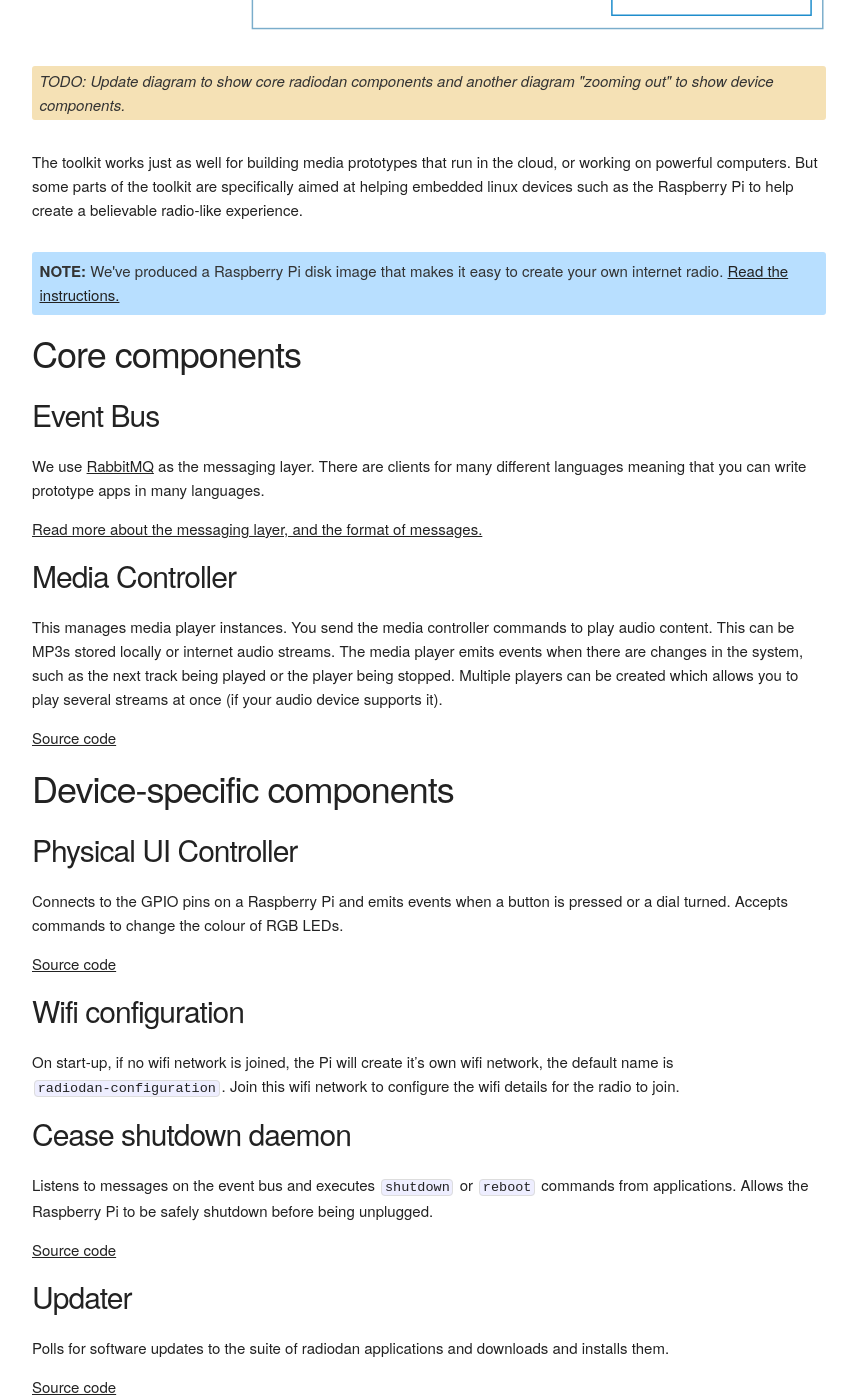
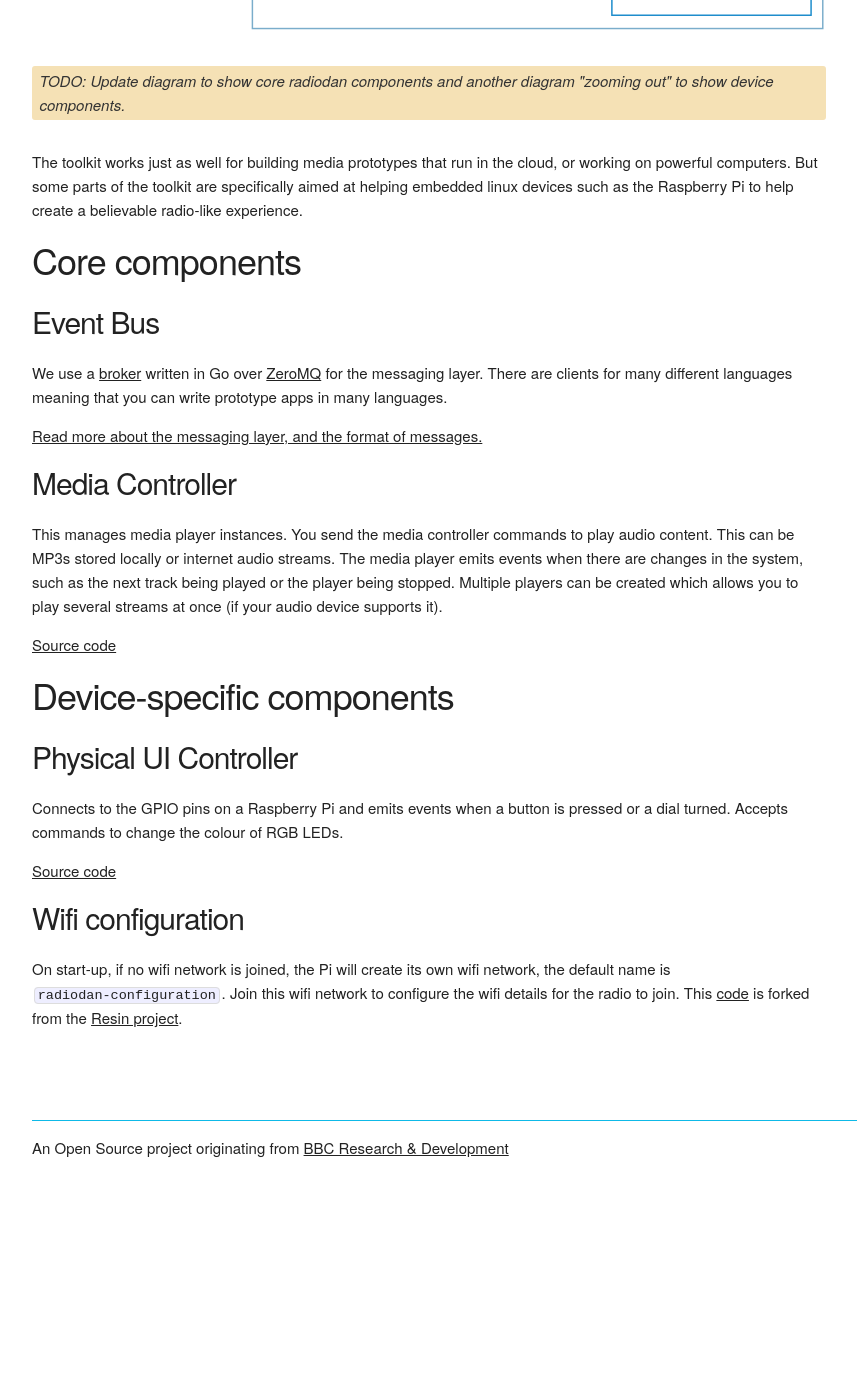
Before and after one commit to radiodan/radiodan.github.io, a Jekyll site: the page built from help/architecture.md, in a window 1280 px wide and 1400 px high, scrolled down 1252 px. Shown: the whole window, without its empty margins (128-985 px from the left). Built offline with Jekyll 4.4.1, drawn with Linux system fonts in a browser that asks for light colours; comment, search, counter and statistics services are not loaded; after the commit the page ends 2442 px from its top, so only the background shows below that; some of the changed text lies outside the part shown.

Commit message:
Link to zero MQ not rabbit, fix links, remove parts that were not used any more

```diff
--- a/help/architecture.md
+++ b/help/architecture.md
@@ -23,14 +23,12 @@ We've built a client library in JavaScript makes it easy to talk to the system f
 
 The toolkit works just as well for building media prototypes that run in the cloud, or working on powerful computers. But some parts of the toolkit are specifically aimed at helping embedded linux devices such as the Raspberry Pi to help create a believable radio-like experience.
 
-<p class="note">We've produced a Raspberry Pi disk image that makes it easy to create your own internet radio. <a href="/help/tutorials/build-radio.html">Read the instructions.</a></p>
-
 Core components
 ---
 
 ### Event Bus
 
-We use [RabbitMQ](https://www.rabbitmq.com/) as the messaging layer. There are clients for many different languages meaning that you can write prototype apps in many languages.
+We use a [broker](https://github.com/radiodan/broker) written in Go over [ZeroMQ](http://zeromq.org/) for the messaging layer. There are clients for many different languages meaning that you can write prototype apps in many languages.
 
 [Read more about the messaging layer, and the format of messages.](/help/software/messaging.html)
 
@@ -51,16 +49,4 @@ Connects to the GPIO pins on a Raspberry Pi and emits events when a button is pr
 
 ### Wifi configuration
 
-On start-up, if no wifi network is joined, the Pi will create it's own wifi network, the default name is `radiodan-configuration`. Join this wifi network to configure the wifi details for the radio to join.
-
-### Cease shutdown daemon
-
-Listens to messages on the event bus and executes `shutdown` or `reboot` commands from applications. Allows the Raspberry Pi to be safely shutdown before being unplugged.
-
-[Source code](https://github.com/radiodan/cease)
-
-### Updater
-
-Polls for software updates to the suite of radiodan applications and downloads and installs them.
-
-[Source code](https://github.com/radiodan/updater)
+On start-up, if no wifi network is joined, the Pi will create its own wifi network, the default name is `radiodan-configuration`. Join this wifi network to configure the wifi details for the radio to join. This [code](https://github.com/radiodan/resin-wifi-connect) is forked from the [Resin project](https://github.com/resin-io/resin-wifi-connect).
```
Also changed, not shown: other parts of help/architecture.md (+1 -1 lines).
